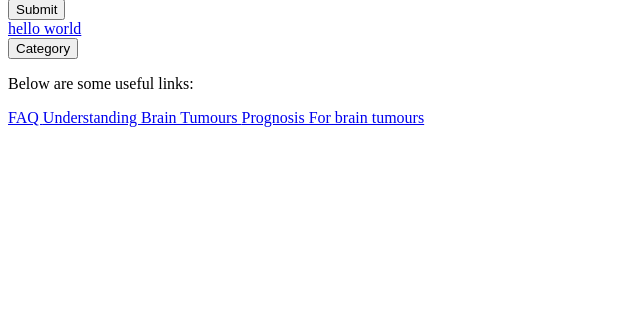
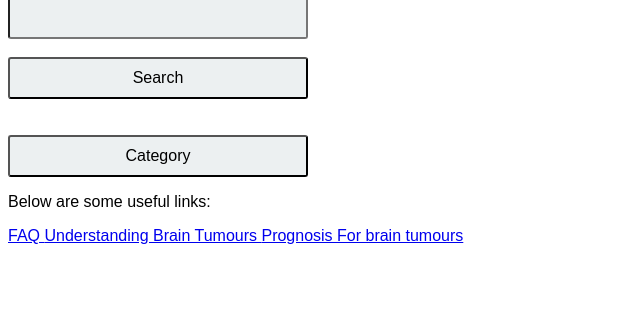
Before and after one commit to London18/team-2, a Flask app: template braintcapp/templates/hello.html in a window 1280 px wide. Shown: the part 487-800 px from the top of the page, without its empty margins (0-640 px from the left). Run offline with Flask 2, Linux system fonts and the light colour scheme; the template is opened without the code that fills it: values that come from a table or form of the project are taken from there, most other values are stand-ins (such as "Sample title", 1, 10 or a date in 2020).

Commit message:
first commit brain ct website

```diff
--- a/braintcapp/templates/hello.html
+++ b/braintcapp/templates/hello.html
@@ -1,9 +1,96 @@
 <!DOCTYPE html PUBLIC "-//W3C//DTD XHTML 1.0 Strict//EN" "http://www.w3.org/TR/xhtml1/DTD/xhtml1-strict.dtd">
 <html>
 <head>
+    <style type="text/css">
+        * {
+box-sizing: border-box;
+}
+
+*:focus {
+	outline: none;
+}
+body {
+font-family: Arial;
+background-color: #FFF;
+<!--#ECF0F1-->
+padding: 50px;
+}
+.login {
+margin: 20px auto;
+width: 300px;
+}
+.login-screen {
+background-color: #FFF;
+padding: 20px;
+border-radius: 5px
+}
+
+.app-title {
+text-align: center;
+color: #777;
+}
+
+.login-form {
+text-align: center;
+}
+.control-group {
+margin-bottom: 10px;
+}
+
+input {
+text-align: center;
+background-color: #ECF0F1;
+<!--#3498DB-->
+border: 2px solid transparent;
+border-radius: 3px;
+font-size: 16px;
+font-weight: 200;
+padding: 10px 0;
+width: 300px;
+transition: border .5s;
+}
+
+input:focus {
+border: 2px solid #3498DB;
+box-shadow: none;
+}
+
+.btn {
+  border: 2px solid transparent;
+  background: #3498DB;
+  color: #ffffff;
+  font-size: 23px;
+  line-height: 25px;
+  padding: 10px 0;
+  text-decoration: none;
+  text-shadow: none;
+  border-radius: 3px;
+  box-shadow: none;
+  transition: 0.25s;
+  display: block;
+  width: 250px;
+  margin: 0 auto;
+}
+
+.btn:hover {
+  background-color: #2980B9;
+}
+
+.login-link {
+  font-size: 12px;
+  color: #444;
+  display: block;
+	margin-top: 12px;
+}
+ul,li{
+ list-style:none;
+ }
+
+    </style>
     <title>Reusable Form Demo</title>
 </head>
 <body>
+<div>
 {% block body %}
 <div class="block1">
     <h1>Hello {{name}}!</h1>
@@ -19,23 +106,24 @@
 {% if messages %}
 <ul>
     {% for message in messages %}
-    <li>{{ message[1] }}</li>
+
     {% endfor %}
 </ul>
 {% endif %}
 {% endwith %}
 <form action="" method="post">
     {{ form.csrf }}
-
+<br/>
     <div class="input text">
-        {{ form.name.label }} {{ form.name }}
+        {{ form.name }}
     </div>
-
+<br/>
     <div class="input submit">
-        <input type="submit" value="Submit" />
+        <input type="submit" value="Search" />
     </div>
+    <br/>
 </form>
-<a href="/home">hello world</a>
+    <br/>
 <form action="/category" method="get">
     <div class="input submit">
         <input type="submit" value="Category" />
@@ -46,14 +134,15 @@
 </p>
 <a href="https://www.thebraintumourcharity.org/frequently-asked-questions/">FAQ
 </a>
+
 <a href="https://www.thebraintumourcharity.org/understanding-brain-tumours/
 ">Understanding Brain Tumours
 </a>
+
 <a href="https://www.thebraintumourcharity.org/prognosis-for-brain-tumours/
 ">Prognosis For brain tumours
 </a>
-
-
 </form>
+</div>
 </body>
 </html>
```
